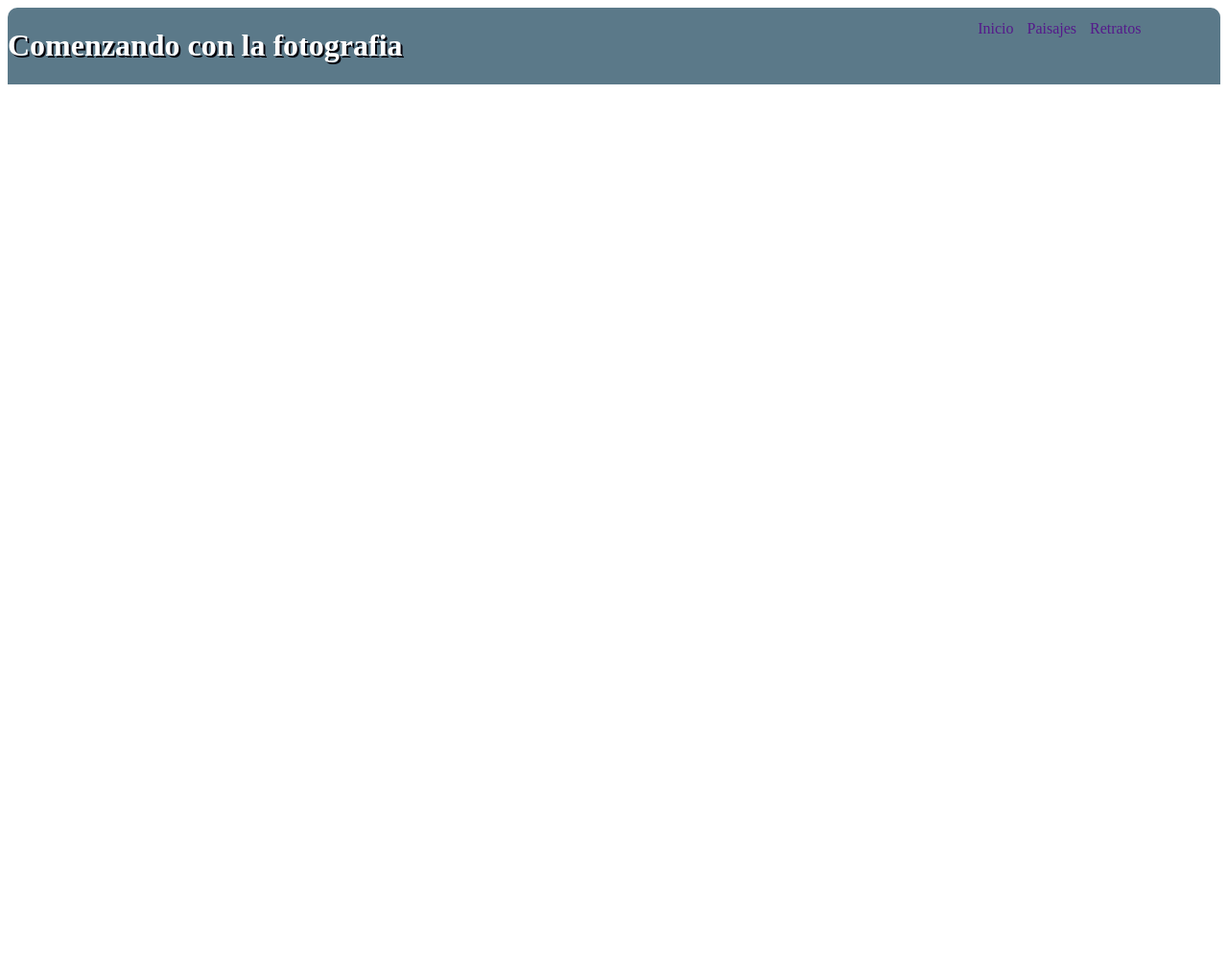
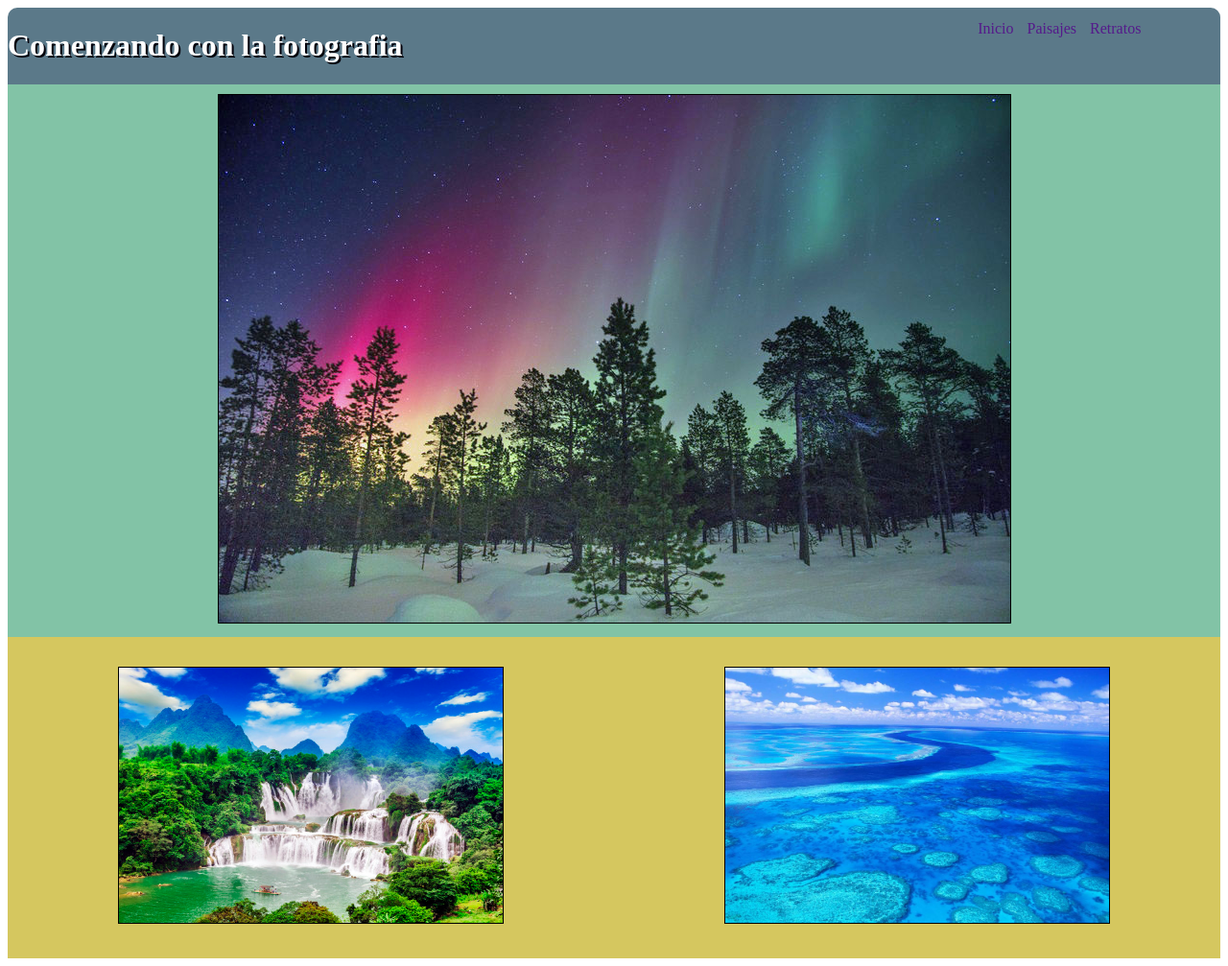
Before and after one commit to porsiempremau/WebFotografia, a plain HTML site: page WebFotografia/index.html in a window 1280 px wide. Shown: the whole page at 96% size. Before the commit the page ends 800 px from the top, so only its background shows below. Drawn offline with Linux system fonts and the light colour scheme.

Commit message:
Centrado de la imagen secundaria

```diff
--- a/WebFotografia/css/estilos.css
+++ b/WebFotografia/css/estilos.css
@@ -25,3 +25,33 @@ body {
     text-decoration:none;
     text-shadow:none
 }
+
+#imagenPrincipal{
+    text-align:center;
+    background-color: #82c3a6;
+}
+
+#imagenPrincipal img {
+    border: 1px solid black;
+    margin: 10px;
+}
+
+#imagenSecundaria {
+    text-align:center;
+    display: flex;
+    flex-direction: row;
+    background-color: #d5c75f;
+}
+#imagenSecundaria div{
+    flex-grow: 1;
+}
+#imgRight{
+    border: 1px solid black;
+    margin: 5%;
+    width: 400px;
+}
+#imgLeft{
+    border: 1px solid black;
+    margin: 5%;
+    width: 400px;
+}
--- a/WebFotografia/index.html
+++ b/WebFotografia/index.html
@@ -16,10 +16,16 @@
             <a href="">Retratos</a>
         </nav>
     </header>
-    <article>
-        <picture>
-            <source srcset="" />
-        </picture>
+    <article id="imagenPrincipal">
+        <img src="imagen/Bosque.jpg" />
+    </article>
+    <article id="imagenSecundaria" >
+        <div>
+            <img id="imgRight" src="imagen/Cascadas.jpg" />
+        </div>
+        <div>
+            <img id="imgLeft" src="imagen/Mar.jpg" />
+        </div>
     </article>
 </body>
 </html>
```
